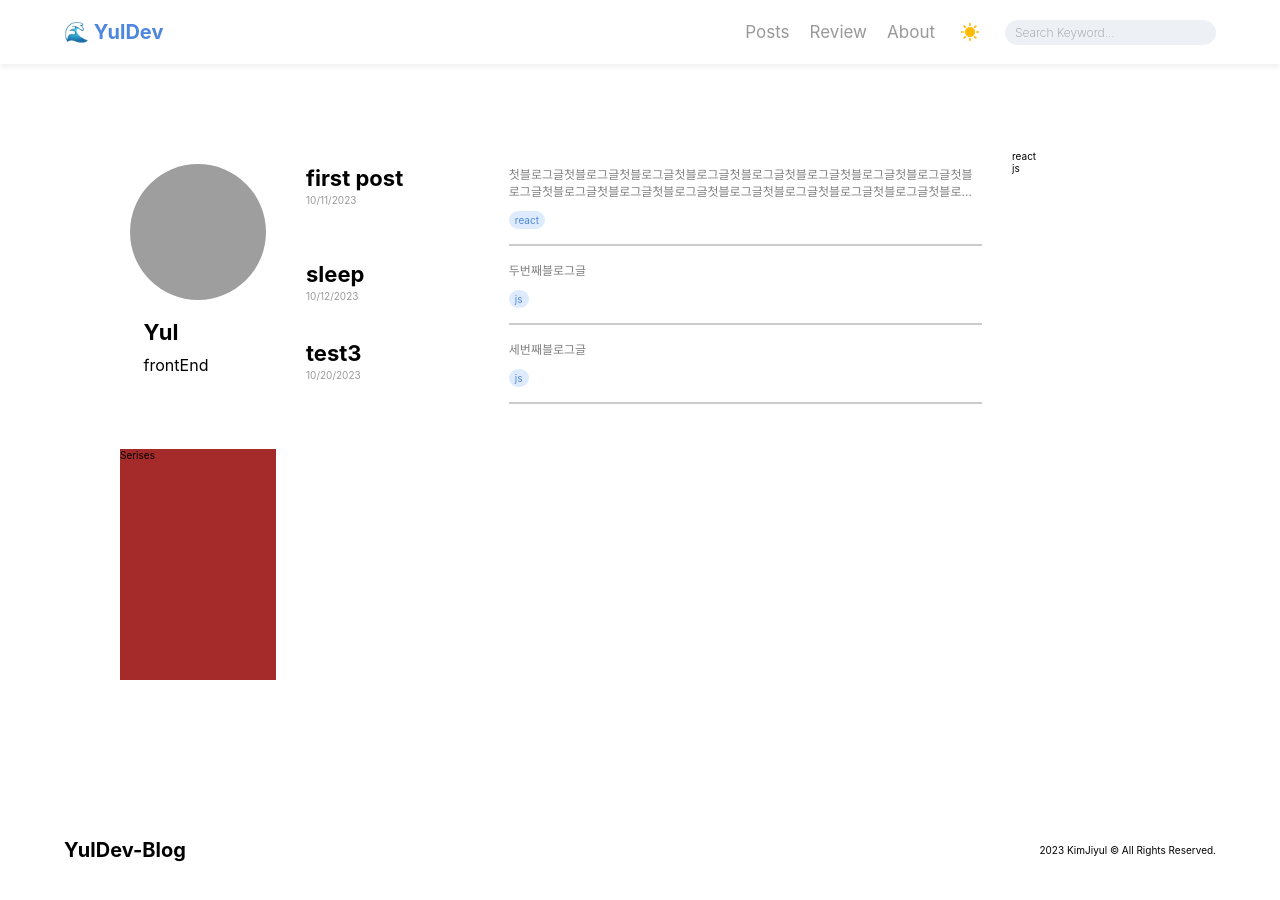
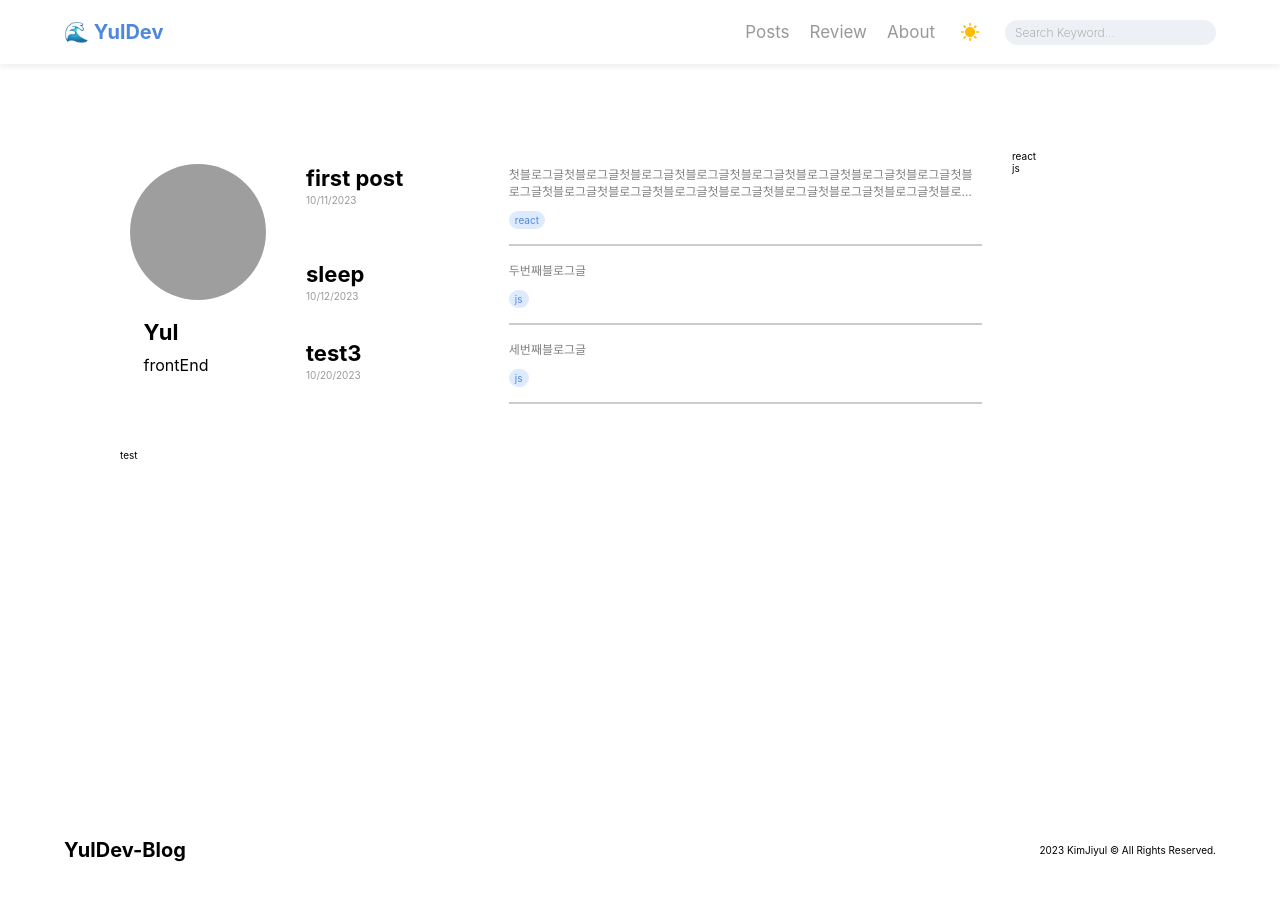
Before and after one commit to yul-dev-k/yul-dev-blog, a React (Create React App) app: page / in a window 1280 px wide. Built offline with nearby package versions, Linux system fonts and the light colour scheme; grey boxes are pictures that could not be loaded; some icons are missing; a web font is replaced by a local one.

Commit message:
Feat: serises 메타 태그 중 중복되고 null이 아닌 값을 받아 컴포넌트 생성

```diff
--- a/src/components/main/serises/Serises.jsx
+++ b/src/components/main/serises/Serises.jsx
@@ -1,5 +1,17 @@
 import "./Serises.scss";
+import postList from "../../../posts.json";
 
 export default function Serises() {
-  return <div className="serises">Serises</div>;
+  const distinctSerises = postList
+    .map((post) => post.serises)
+    .filter((el, indx, arr) => el && arr.indexOf(el) === indx)
+    .filter((el) => !(el === "null"));
+
+  return (
+    <ul className="serises">
+      {distinctSerises.map((el, idx) => (
+        <li key={idx}>{el}</li>
+      ))}
+    </ul>
+  );
 }
--- a/src/components/main/serises/Serises.scss
+++ b/src/components/main/serises/Serises.scss
@@ -1,4 +1,3 @@
 .serises {
   width: 100%;
-  background-color: brown;
 }
```
